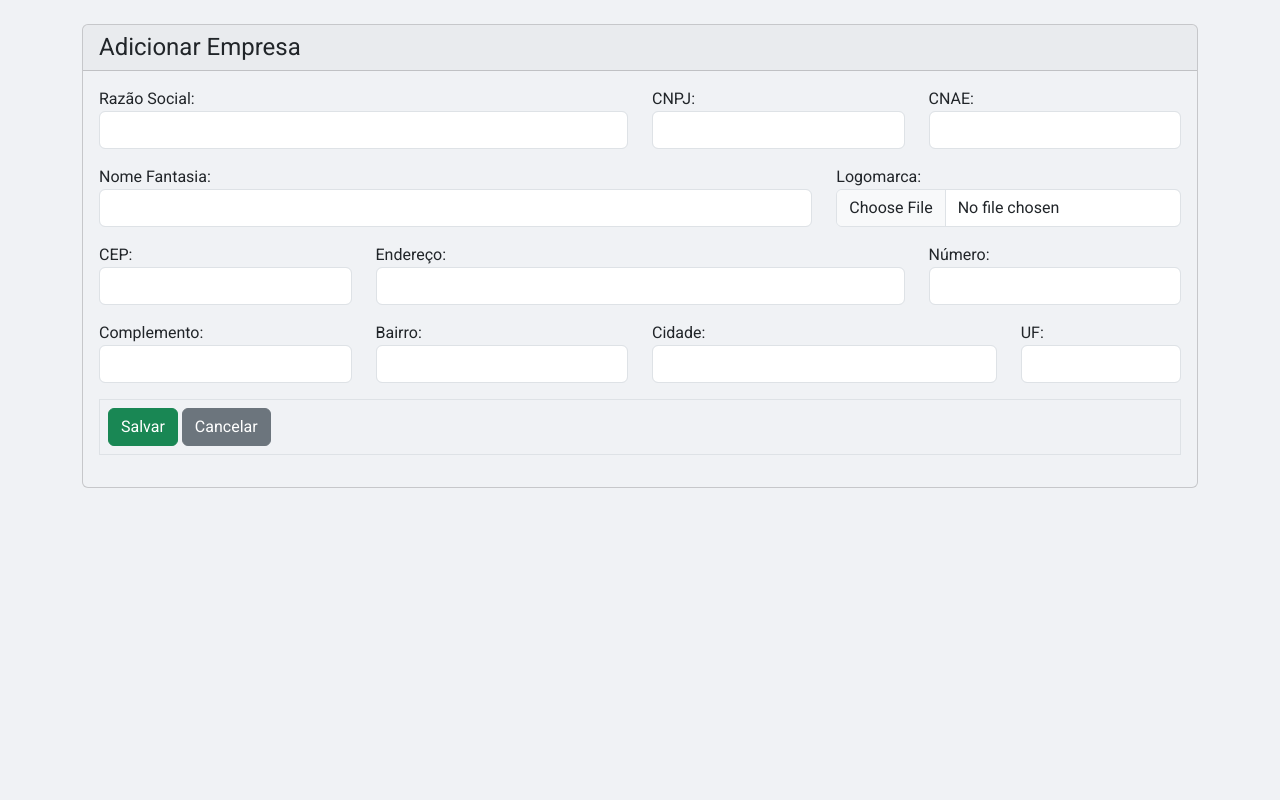
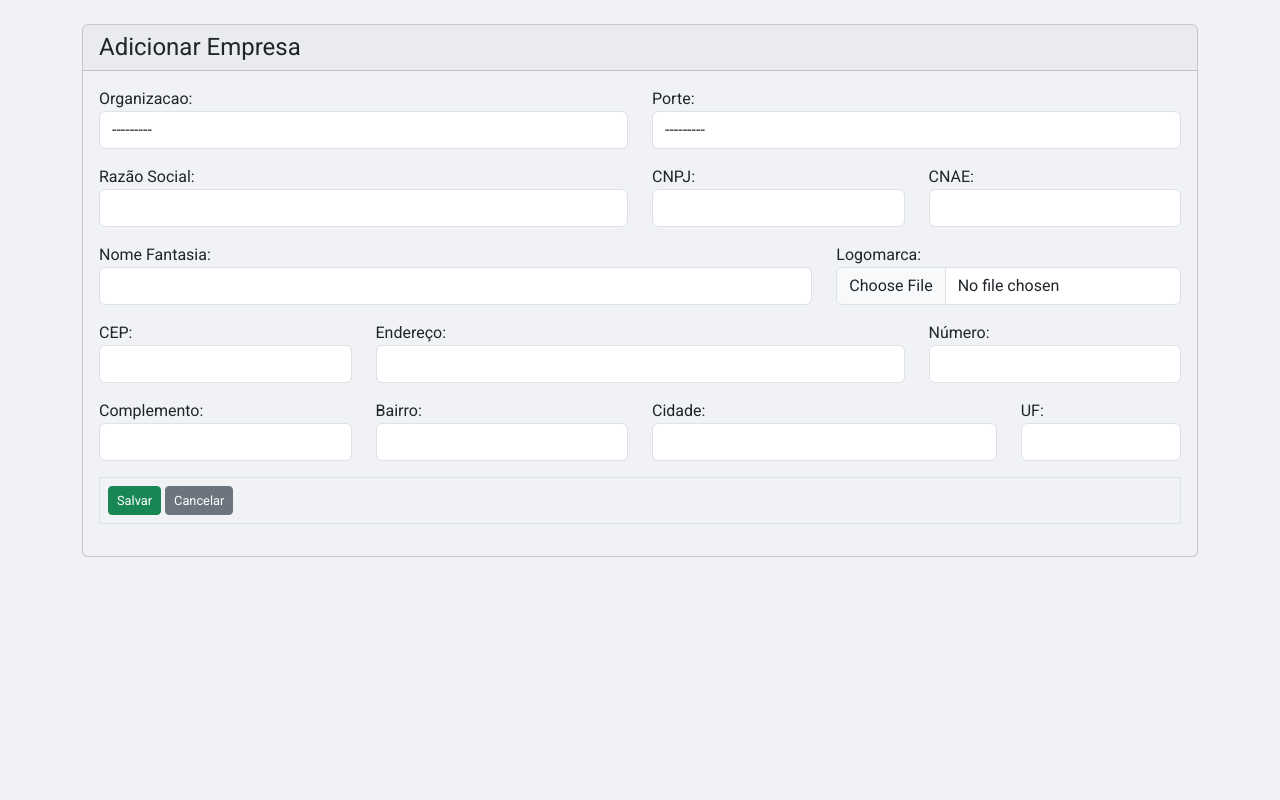
Before and after one commit to DanPersonalConsulting/rhflow-dj, a Django app: page /empresas/novo/ in a window 1280 px wide. Shown: the part 62-862 px from the top of the page. Run offline with Django 5.2, Linux system fonts and the light colour scheme; data that the repository does not hold is empty; some libraries are stand-ins or nearby versions.

```diff
--- a/app/empresa/forms.py
+++ b/app/empresa/forms.py
@@ -1,7 +1,7 @@
 from django import forms
 
 from app.accounts.models import User
-from .models import Empresa, Organizacao, GestorRh
+from .models import Empresa, Organizacao, GestorRh, Porte
 
 class EmpresaForm(forms.Form):
     razao_social = forms.CharField(max_length=150, label='Razão Social', widget=forms.TextInput(attrs={'class': 'form-control'}))
@@ -16,11 +16,11 @@ class EmpresaForm(forms.Form):
     complemento = forms.CharField(max_length=100, required=False, label='Complemento', widget=forms.TextInput(attrs={'class': 'form-control'}))
     logomarca = forms.ImageField(required=False, label='Logomarca', widget=forms.FileInput(attrs={'class': 'form-control'}))
     cnae = forms.CharField(max_length=10, label='CNAE', widget=forms.TextInput(attrs={'class': 'form-control'}))
-    porte = forms.Select(attrs={'class': 'form-control'})
-    organizacao = forms.Select(attrs={'class': 'form-control'})
+    porte = forms.ModelChoiceField(queryset=Porte.objects.all(), widget=forms.Select(attrs={'class': 'form-control'}))
+    organizacao = forms.ModelChoiceField(queryset=Organizacao.objects.all(), widget=forms.Select(attrs={'class': 'form-control'}))
 
 class OrganizacaoForm(forms.Form):
-    nome = forms.CharField(max_length=50, label='Descrição', widget=forms.TextInput(attrs={'class': 'form-control'}))
+    organizacao_nome = forms.CharField(max_length=50, label='Descrição', widget=forms.TextInput(attrs={'class': 'form-control'}))
     usuario_admin = forms.Select(attrs={'class': 'form-control'})
 
 
--- a/app/empresa/views.py
+++ b/app/empresa/views.py
@@ -42,7 +42,7 @@ def empresa_update(request, pk):
             for key, value in form.cleaned_data.items():
                 setattr(empresa, key, value)
             empresa.save()
-            return redirect('empresa_list')
+            return redirect('empresa:empresa_list')
     else:
         form = EmpresaForm(initial={
             'razao_social': empresa.razao_social,
@@ -60,7 +60,7 @@ def empresa_update(request, pk):
             'porte': empresa.porte,
             'organizacao': empresa.organizacao,
         })
-    return render(request, 'empresa/empresa_form.html', {'form': form})
+    return render(request, 'empresa/empresa_form.html', {'form': form, 'empresa_pk': pk})
 
 
 def empresa_delete(request, pk):
@@ -81,8 +81,8 @@ def organizacao_create(request):
         form = OrganizacaoForm(request.POST)
         if form.is_valid():
             organizacao = Organizacao(
-                nome=form.cleaned_data['nome'],
-                usuario_admin=form.cleaned_data['usuario_admin']
+                organizacao_nome=form.cleaned_data['organizacao_nome'],
+                usuario_admin=request.user
             )
             organizacao.save()
             return redirect('empresa:organizacao_list')
--- a/app/funcionario/forms.py
+++ b/app/funcionario/forms.py
@@ -1,8 +1,11 @@
 from django import forms
+
+from app.empresa.models import Empresa
 from .models import Funcionario
 
 class FuncionarioForm(forms.Form):
     nome = forms.CharField(max_length=150, label='Nome', widget=forms.TextInput(attrs={'class': 'form-control'}))
+    empresa = forms.ModelChoiceField(queryset=Empresa.objects.none(), label="Empresa" , widget=forms.Select(attrs={'class': 'form-control'}))
     matricula = forms.CharField(max_length=20, label='Matrícula', widget=forms.TextInput(attrs={'class': 'form-control'}))
     cpf = forms.CharField(max_length=11, label='CPF', widget=forms.TextInput(attrs={'class': 'form-control'}))
     telefone = forms.CharField(max_length=15, required=False, label='Telefone', widget=forms.TextInput(attrs={'class': 'form-control'}))
--- a/app/funcionario/models.py
+++ b/app/funcionario/models.py
@@ -3,6 +3,7 @@ from app.abstractmodel.models import TimestampableMixin
 
 class Funcionario(TimestampableMixin):
     nome = models.CharField(max_length=150, verbose_name='Nome')
+    empresa = models.ForeignKey('empresa.Empresa', verbose_name="Empresa", on_delete=models.CASCADE, null=True, blank=True )
     matricula = models.CharField(max_length=20, unique=True, verbose_name='Matrícula')
     cpf = models.CharField(max_length=11, unique=True, verbose_name='CPF')
     telefone = models.CharField(max_length=15, blank=True, verbose_name='Telefone')
--- a/templates/base/partials/header.html
+++ b/templates/base/partials/header.html
@@ -14,8 +14,8 @@
             </a>
             <ul class="dropdown-menu" aria-labelledby="navbarDropdownMenuLink">
               <li><a class="dropdown-item" href="{% url 'empresa:organizacao_create' %}">Organização</a></li>
-              <li><a class="dropdown-item" href="">Porte</a></li>
-              <li><a class="dropdown-item" href="{% url 'empresa:empresa_create' %}">Empresa</a></li>
+              {% comment %} <li><a class="dropdown-item" href="">Porte</a></li> {% endcomment %}
+              <li><a class="dropdown-item" href="{% url 'empresa:empresa_list' %}">Empresa</a></li>
               <li><a class="dropdown-item" href="{% url 'empresa:gestor_rh_create' %}">Gestor RH</a></li>
               <li><a class="dropdown-item" href="">Cargo</a></li>
               <li><a class="dropdown-item" href="{% url 'funcionario:funcionario_create' %}">Funcionário</a></li>
--- a/templates/empresa/empresa_form.html
+++ b/templates/empresa/empresa_form.html
@@ -2,10 +2,23 @@
 {% block content_area %}
 <div class="container pt-4">
     <div class="card text-dark bg-light mb-3">
-        <h4 class="card-header">{% if form.instance.pk %}Editar{% else %}Adicionar{% endif %} Empresa</h4>
+        <h4 class="card-header">{% if empresa_pk %}Editar{% else %}Adicionar{% endif %} Empresa</h4>
         <form method="post" enctype="multipart/form-data" class="card-body">
             {% csrf_token %}
-
+            <div class="row mb-3">
+                <div class="col-md-6">
+                    <div class="form-group">
+                        {{ form.organizacao.label_tag }}
+                        {{ form.organizacao }}
+                    </div>
+                </div>
+                <div class="col-md-6">
+                    <div class="form-group">
+                        {{ form.porte.label_tag }}
+                        {{ form.porte }}
+                    </div>
+                </div>
+            </div>
             <div class="row mb-3">
                 <div class="col-md-6">
                     <div class="form-group">
@@ -91,8 +104,8 @@
             </div>
 
             <div class="p-2 border">
-                <button type="submit" class="btn btn-success ">Salvar</button>
-                <a href="{% url 'empresa:empresa_list' %}" class="btn btn-secondary">Cancelar</a>
+                <button type="submit" class="btn btn-success btn-sm ">Salvar</button>
+                <a href="{% url 'empresa:empresa_list' %}" class="btn btn-secondary btn-sm">Cancelar</a>
             </div>
         </form>
     </div>
--- a/templates/empresa/organizacao_form.html
+++ b/templates/empresa/organizacao_form.html
@@ -9,8 +9,8 @@
             <div class="row mb-3">
                 <div class="col-md-8">
                     <div class="form-group">
-                        {{ form.nome.label_tag }}
-                        {{ form.nome }}
+                        {{ form.organizacao_nome.label_tag }}
+                        {{ form.organizacao_nome }}
                     </div>
                 </div>
             </div>
--- a/templates/structure.html
+++ b/templates/structure.html
@@ -11,6 +11,8 @@
 	  <link rel="stylesheet" href="{% static 'css/bootstrap.min.css' %}">
 	  <link rel="stylesheet" href="{% static 'css/jquery-ui.css' %}">
 	  <link rel="stylesheet" href="{% static 'css/base.css' %}">
+    <link href="https://cdn.jsdelivr.net/npm/bootstrap-icons/font/bootstrap-icons.css" rel="stylesheet">
+
     <title>RHFlow</title>
   </head>
   <body>
```
Also changed, not shown: app/empresa/models.py (+4 -4 lines), templates/empresa/empresa_list.html (+34 -17 lines), app/empresa/migrations/0003_rename_nome_organizacao_organizacao_nome.py (added), app/funcionario/migrations/0004_funcionario_empresa.py (added), app/funcionario/migrations/0005_alter_funcionario_empresa.py (added), media/logomarcas/capivarKing-1.jpeg (added), media/logomarcas/eu.jpeg (added).
